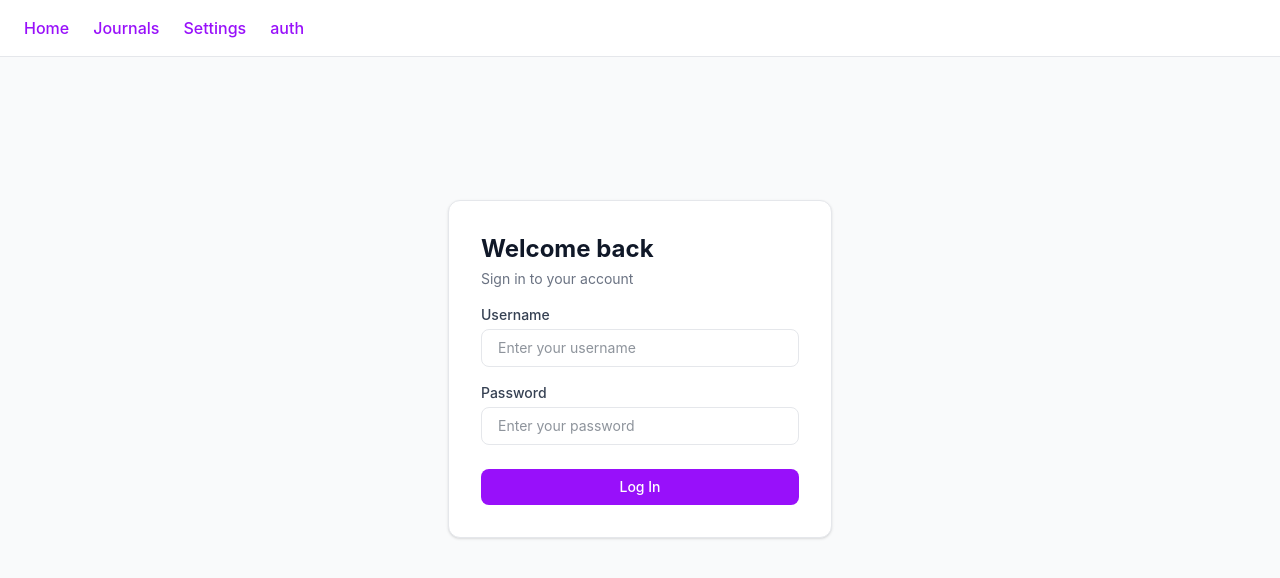
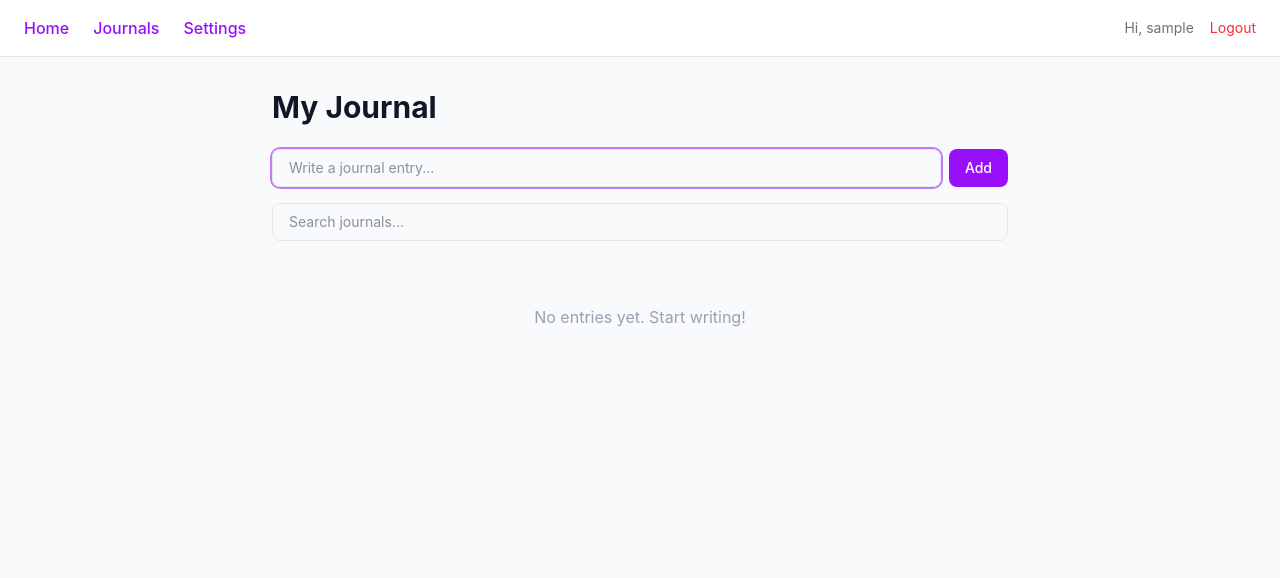
Before and after one commit to Sandipxg/MyJournalApp, a React (Vite) app: page /journals in a window 1280 px wide. Before the commit this address led to /auth. Shown: the top 578 px of the page. Built offline with nearby package versions, Linux system fonts and the light colour scheme; no server answers; sample sign-in values are in the browser's storage.

Commit message:
login/signup implemented

```diff
--- a/src/App.jsx
+++ b/src/App.jsx
@@ -1,7 +1,8 @@
-import { BrowserRouter, Routes, Route, Link } from "react-router-dom"
+import { BrowserRouter, Routes, Route, Link, useNavigate } from "react-router-dom"
 import { useContext } from "react"
 import { ThemeProvider } from "./context/ThemeContext"
 import ThemeContext from "./context/ThemeContext"
+import { AuthProvider, useAuth } from "./context/AuthContext"
 
 import HomePage from "./pages/Homepage"
 import JournalPage from "./pages/Journalpage"
@@ -12,15 +13,37 @@ import ProtectedRoute from "./components/ProtectedRoute"
 
 function AppLayout() {
   const { theme } = useContext(ThemeContext)
+  const { currentUser, logout } = useAuth()
+  const navigate = useNavigate()
+
+  function handleLogout() {
+    logout()
+    navigate("/auth")
+  }
 
   return (
     <div className={`min-h-screen ${theme === "dark" ? "dark" : ""}`}>
       <div className="min-h-screen bg-gray-50 dark:bg-gray-900 text-gray-800 dark:text-gray-100">
-        <nav className="bg-white dark:bg-gray-800 border-b border-gray-200 dark:border-gray-700 px-6 py-4 flex gap-6">
+        <nav className="bg-white dark:bg-gray-800 border-b border-gray-200 dark:border-gray-700 px-6 py-4 flex items-center gap-6">
           <Link to="/" className="text-purple-600 dark:text-purple-400 font-medium hover:text-purple-800">Home</Link>
           <Link to="/journals" className="text-purple-600 dark:text-purple-400 font-medium hover:text-purple-800">Journals</Link>
           <Link to="/settings" className="text-purple-600 dark:text-purple-400 font-medium hover:text-purple-800">Settings</Link>
-          <Link to="/auth" className="text-purple-600 dark:text-purple-400 font-medium hover:text-purple-800">auth</Link>
+
+          <div className="ml-auto flex items-center gap-4">
+            {currentUser ? (
+              <>
+                <span className="text-sm text-gray-500 dark:text-gray-400">Hi, {currentUser.username}</span>
+                <button
+                  onClick={handleLogout}
+                  className="text-sm text-red-500 hover:underline"
+                >
+                  Logout
+                </button>
+              </>
+            ) : (
+              <Link to="/auth" className="text-purple-600 dark:text-purple-400 font-medium hover:text-purple-800">Login</Link>
+            )}
+          </div>
         </nav>
         <main className="max-w-3xl mx-auto px-4 py-8">
           <Routes>
@@ -44,11 +67,13 @@ function AppLayout() {
 
 function App() {
   return (
-    <ThemeProvider>
-      <BrowserRouter>
-        <AppLayout />
-      </BrowserRouter>
-    </ThemeProvider>
+    <AuthProvider>
+      <ThemeProvider>
+        <BrowserRouter>
+          <AppLayout />
+        </BrowserRouter>
+      </ThemeProvider>
+    </AuthProvider>
   )
 }
 
--- a/src/components/ProtectedRoute.jsx
+++ b/src/components/ProtectedRoute.jsx
@@ -1,10 +1,10 @@
 import { Navigate } from "react-router-dom"
-
-// Reads the mock auth flag — swap with real auth later
-const isLoggedIn = localStorage.getItem("isLoggedIn") === "true"
+import { useAuth } from "../context/AuthContext"
 
 function ProtectedRoute({ children }) {
-  if (!isLoggedIn) {
+  const { currentUser } = useAuth()
+
+  if (!currentUser) {
     return <Navigate to="/auth" />
   }
 
--- /dev/null
+++ b/src/context/AuthContext.jsx
@@ -0,0 +1,52 @@
+import { createContext, useState, useContext } from "react"
+
+const AuthContext = createContext(null)
+
+export function AuthProvider({ children }) {
+  const [currentUser, setCurrentUser] = useState(() => {
+    const saved = localStorage.getItem("currentUser")
+    return saved ? JSON.parse(saved) : null
+  })
+
+  function signup(username, password) {
+    const users = JSON.parse(localStorage.getItem("users") || "[]")
+
+    const exists = users.find((u) => u.username === username)
+    if (exists) throw new Error("Username already taken")
+
+    const newUser = { username, password }
+    localStorage.setItem("users", JSON.stringify([...users, newUser]))
+
+    const loggedIn = { username }
+    localStorage.setItem("currentUser", JSON.stringify(loggedIn))
+    setCurrentUser(loggedIn)
+  }
+
+  function login(username, password) {
+    const users = JSON.parse(localStorage.getItem("users") || "[]")
+
+    const user = users.find((u) => u.username === username && u.password === password)
+    if (!user) throw new Error("Invalid username or password")
+
+    const loggedIn = { username }
+    localStorage.setItem("currentUser", JSON.stringify(loggedIn))
+    setCurrentUser(loggedIn)
+  }
+
+  function logout() {
+    localStorage.removeItem("currentUser")
+    setCurrentUser(null)
+  }
+
+  return (
+    <AuthContext.Provider value={{ currentUser, signup, login, logout }}>
+      {children}
+    </AuthContext.Provider>
+  )
+}
+
+export function useAuth() {
+  return useContext(AuthContext)
+}
+
+export default AuthContext
--- a/src/pages/Journalpage.jsx
+++ b/src/pages/Journalpage.jsx
@@ -2,8 +2,11 @@ import { useState, useEffect } from "react"
 import JournalForm from "../components/JournalForm"
 import JournalList from "../components/JournalList"
 import ErrorBoundary from "../components/ErrorBoundary"
+import { useAuth } from "../context/AuthContext"
 
 function JournalPage() {
+  const { currentUser } = useAuth()
+
   const [journalList, setJournals] = useState(() => {
     const savedJournals = localStorage.getItem("journals")
     return savedJournals ? JSON.parse(savedJournals) : []
@@ -12,7 +15,7 @@ function JournalPage() {
   const [searchText, setSearchText] = useState("")
 
   function addJournal(newEntry) {
-    setJournals([...journalList, newEntry])
+    setJournals([...journalList, { ...newEntry, username: currentUser.username }])
   }
 
   function deleteJournal(id) {
@@ -30,9 +33,9 @@ function JournalPage() {
     setEditingJournal(null)
   }
 
-  const filteredJournals = journalList.filter((journal) =>
-    journal.title.toLowerCase().includes(searchText.toLowerCase())
-  )
+  const filteredJournals = journalList
+    .filter((journal) => journal.username === currentUser.username)
+    .filter((journal) => journal.title.toLowerCase().includes(searchText.toLowerCase()))
 
   useEffect(() => {
     localStorage.setItem("journals", JSON.stringify(journalList))
--- a/src/pages/Loginpage.jsx
+++ b/src/pages/Loginpage.jsx
@@ -1,36 +1,49 @@
-import { useForm } from 'react-hook-form'
-import { useNavigate } from 'react-router-dom'
-import useQuote from '../hooks/useQuote'
+import { useState } from "react"
+import { useForm } from "react-hook-form"
+import { useNavigate } from "react-router-dom"
+import { useAuth } from "../context/AuthContext"
+import useQuote from "../hooks/useQuote"
 
 function LoginPage() {
+  const [isSignup, setIsSignup] = useState(false)
+  const [authError, setAuthError] = useState("")
+  const { signup, login } = useAuth()
   const navigate = useNavigate()
-  const { register, handleSubmit, watch, reset, formState: { errors } } = useForm()
   const { quote, loading } = useQuote()
 
-  const usernameValue = watch("username", "")
+  const { register, handleSubmit, reset, formState: { errors } } = useForm()
 
   function onSubmit(data) {
-    localStorage.setItem("isLoggedIn", "true")
-    alert(`Welcome back ${data.username}!`)
-    reset()
-    navigate("/journals")
+    setAuthError("")
+    try {
+      if (isSignup) {
+        signup(data.username, data.password)
+      } else {
+        login(data.username, data.password)
+      }
+      reset()
+      navigate("/journals")
+    } catch (err) {
+      setAuthError(err.message)
+    }
   }
 
   return (
     <div className="min-h-[70vh] flex items-center justify-center">
       <div className="bg-white dark:bg-gray-800 border border-gray-200 dark:border-gray-700 rounded-xl shadow-sm p-8 w-full max-w-sm">
-        <h1 className="text-2xl font-bold text-gray-900 dark:text-gray-100 mb-1">Welcome back</h1>
-        <p className="text-sm text-gray-500 dark:text-gray-400 mb-4">Sign in to your account</p>
 
-        {/* Daily quote */}
+        <h1 className="text-2xl font-bold text-gray-900 dark:text-gray-100 mb-1">
+          {isSignup ? "Create account" : "Welcome back"}
+        </h1>
+        <p className="text-sm text-gray-500 dark:text-gray-400 mb-4">
+          {isSignup ? "Sign up to get started" : "Sign in to your account"}
+        </p>
+
         {!loading && quote && (
           <div className="mb-6 border-l-2 border-purple-400 pl-3">
             <p className="text-xs italic text-gray-500 dark:text-gray-400">"{quote.quote}"</p>
             <p className="text-xs text-purple-500 mt-1">— {quote.author}</p>
           </div>
-        )}
-        {usernameValue && (
-          <p className="text-xs text-purple-500 mb-4">Logging in as: {usernameValue}</p>
         )}
 
         <form onSubmit={handleSubmit(onSubmit)} className="flex flex-col gap-4">
@@ -59,13 +72,26 @@ function LoginPage() {
             {errors.password && <p className="text-red-500 text-xs">{errors.password.message}</p>}
           </div>
 
+          {authError && <p className="text-red-500 text-xs">{authError}</p>}
+
           <button
             type="submit"
             className="bg-purple-600 text-white py-2 rounded-lg text-sm font-medium hover:bg-purple-700 transition-colors mt-2"
           >
-            Log In
+            {isSignup ? "Sign Up" : "Log In"}
           </button>
         </form>
+
+        <p className="text-xs text-center text-gray-500 dark:text-gray-400 mt-4">
+          {isSignup ? "Already have an account?" : "Don't have an account?"}
+          <button
+            onClick={() => { setIsSignup(!isSignup); setAuthError(""); reset() }}
+            className="text-purple-600 ml-1 hover:underline"
+          >
+            {isSignup ? "Log in" : "Sign up"}
+          </button>
+        </p>
+
       </div>
     </div>
   )
```
